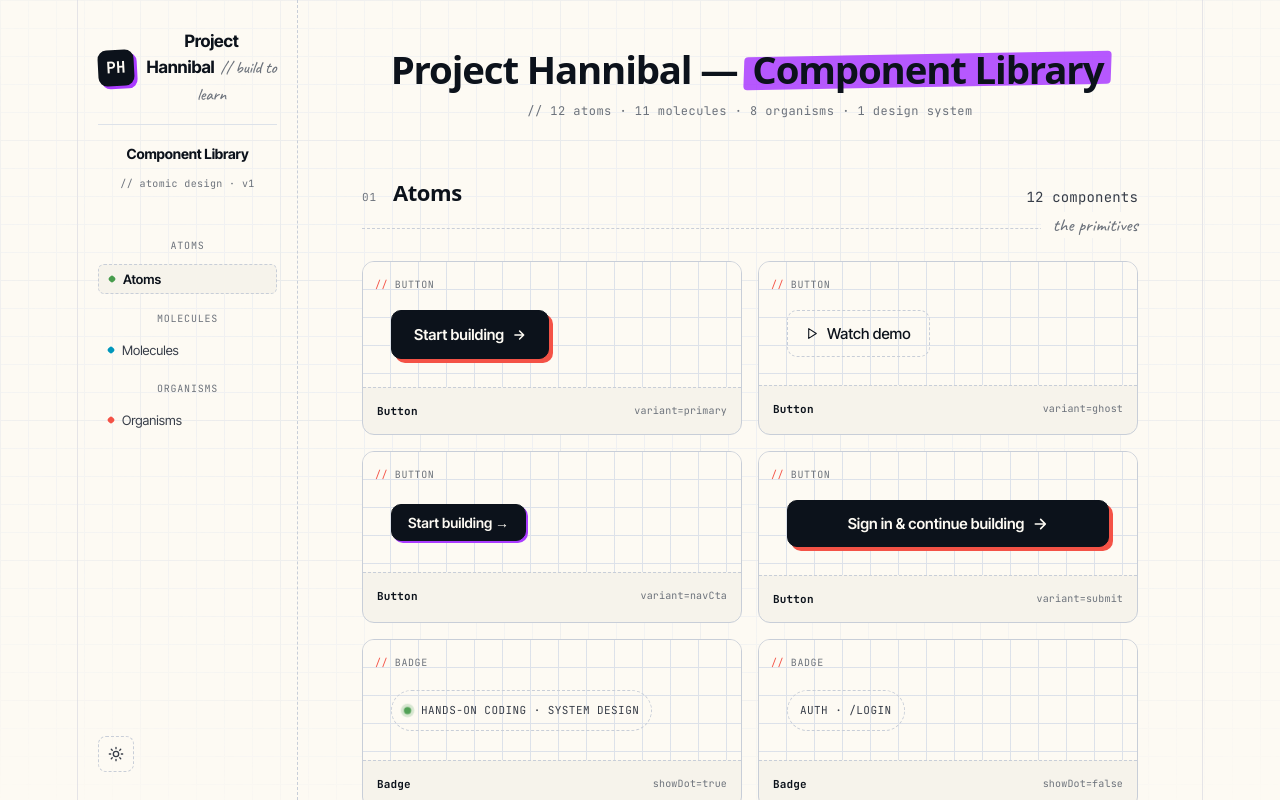
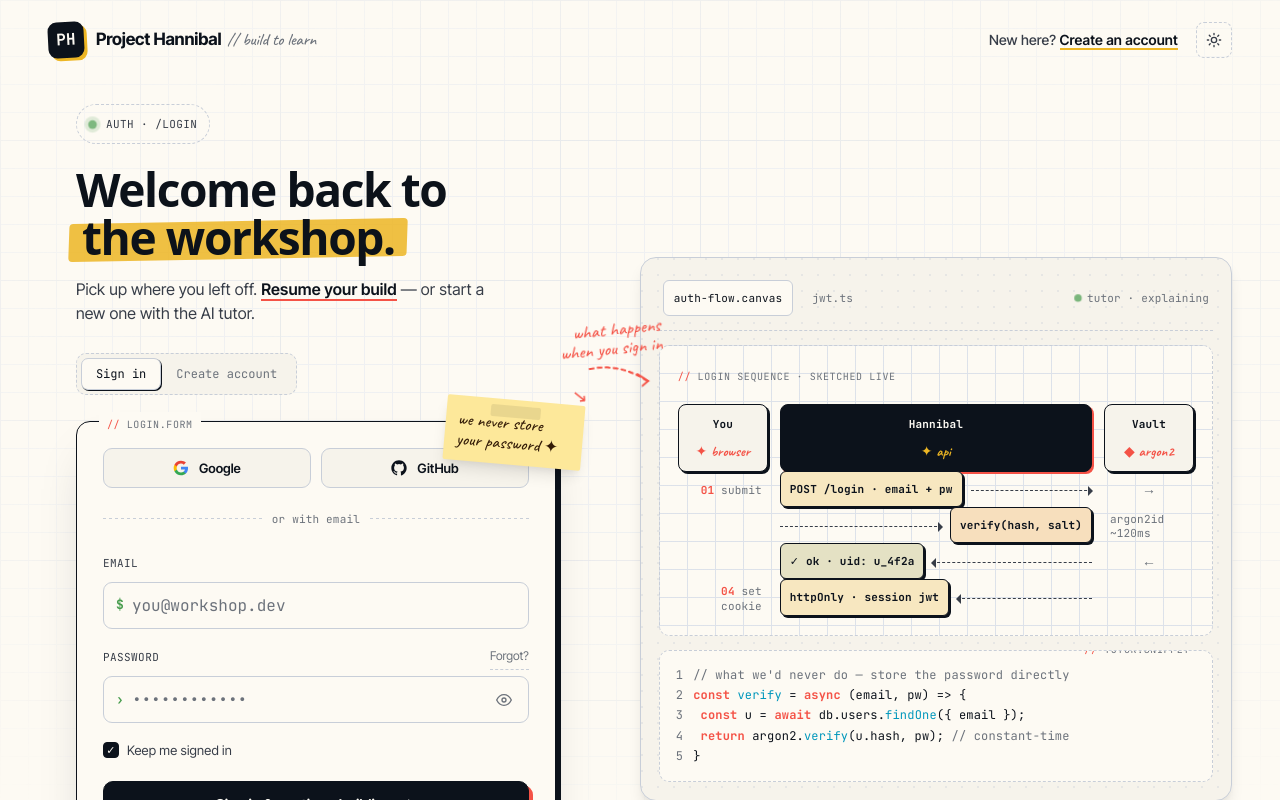
Before and after one commit to dhruva-nu/Project-hannibal, a React (Vite) app in the folder frontend/: page / in a window 1280 px wide. Shown: the top 800 px of the page. Built offline with nearby package versions, Linux system fonts and the light colour scheme.

Commit message:
created login page front end

```diff
--- a/frontend/src/App.tsx
+++ b/frontend/src/App.tsx
@@ -1,7 +1,7 @@
-import { Storyboard } from "@/pages/Storyboard/Storyboard";
+import { Login } from "@/pages/Login/Login";
 
 function App() {
-  return <Storyboard />;
+  return <Login />;
 }
 
 export default App;
--- a/frontend/src/index.css
+++ b/frontend/src/index.css
@@ -4,9 +4,8 @@
   --bg: #fff;
   --border: #e5e4e7;
   --code-bg: #f4f3ec;
-  --accent: #aa3bff;
-  --accent-bg: rgba(170, 59, 255, 0.1);
-  --accent-border: rgba(170, 59, 255, 0.5);
+  --accent-bg: rgba(237, 182, 36, 0.1);
+  --accent-border: rgba(237, 182, 36, 0.5);
   --social-bg: rgba(244, 243, 236, 0.5);
   --shadow:
     rgba(0, 0, 0, 0.1) 0 10px 15px -3px, rgba(0, 0, 0, 0.05) 0 4px 6px -2px;
@@ -37,9 +36,8 @@
     --bg: #16171d;
     --border: #2e303a;
     --code-bg: #1f2028;
-    --accent: #c084fc;
-    --accent-bg: rgba(192, 132, 252, 0.15);
-    --accent-border: rgba(192, 132, 252, 0.5);
+    --accent-bg: rgba(237, 182, 36, 0.15);
+    --accent-border: rgba(237, 182, 36, 0.5);
     --social-bg: rgba(47, 48, 58, 0.5);
     --shadow:
       rgba(0, 0, 0, 0.4) 0 10px 15px -3px, rgba(0, 0, 0, 0.25) 0 4px 6px -2px;
@@ -51,11 +49,10 @@
 }
 
 #root {
-  width: 1126px;
+  width: 100%;
   max-width: 100%;
-  margin: 0 auto;
-  text-align: center;
-  border-inline: 1px solid var(--border);
+  margin: 0;
+  text-align: left;
   min-height: 100svh;
   display: flex;
   flex-direction: column;
--- /dev/null
+++ b/frontend/src/pages/Login/Login.module.css
@@ -0,0 +1,156 @@
+.stage {
+  position: relative;
+  z-index: 1;
+  min-height: 100vh;
+  display: flex;
+  flex-direction: column;
+}
+
+/* ── Nav ── */
+.nav {
+  display: flex;
+  align-items: center;
+  justify-content: space-between;
+  padding: 22px 48px;
+  max-width: 1440px;
+  margin: 0 auto;
+  width: 100%;
+}
+
+.navRight {
+  display: flex;
+  align-items: center;
+  gap: 18px;
+}
+
+.navText {
+  color: var(--ink-soft);
+  font-size: 14px;
+  font-weight: 500;
+}
+
+.navAction {
+  color: var(--ink);
+  text-decoration: none;
+  font-weight: 600;
+  border-bottom: 2px solid var(--accent);
+}
+
+/* ── Main grid ── */
+.main {
+  flex: 1;
+  max-width: 1440px;
+  margin: 0 auto;
+  width: 100%;
+  padding: 24px 48px 48px;
+  display: grid;
+  grid-template-columns: minmax(0, 0.95fr) minmax(0, 1.05fr);
+  gap: 56px;
+  align-items: center;
+}
+
+/* ── Auth column (left) ── */
+.authCol {
+  position: relative;
+  max-width: 480px;
+  justify-self: center;
+  width: 100%;
+}
+
+.eyebrow {
+  margin-bottom: 22px;
+}
+
+.title {
+  font-size: clamp(34px, 3.6vw, 48px);
+  line-height: 1.05;
+  letter-spacing: -0.03em;
+  font-weight: 700;
+  margin: 0 0 14px;
+  color: #0c121a;
+}
+
+:global([data-theme="dark"]) .title {
+  color: var(--ink);
+}
+
+.marker {
+  position: relative;
+  display: inline-block;
+  padding: 0 6px;
+}
+
+.marker::before {
+  content: "";
+  position: absolute;
+  inset: 14% -2% 8% -2%;
+  background: var(--accent);
+  z-index: -1;
+  transform: skew(-3deg) rotate(-1deg);
+  border-radius: 4px;
+  opacity: 0.85;
+}
+
+.subtitle {
+  font-size: 16px;
+  color: var(--ink-soft);
+  line-height: 1.5;
+  margin: 0 0 28px;
+  max-width: 420px;
+}
+
+.subtitleLink {
+  color: var(--ink);
+  font-weight: 600;
+  text-decoration: none;
+  border-bottom: 2px solid var(--accent-2);
+}
+
+/* ── Demo column (right) ── */
+.demoCol {
+  position: relative;
+  min-width: 0;
+}
+
+.floatAnno {
+  position: absolute;
+  font-family: var(--font-hand);
+  font-size: 18px;
+  color: var(--accent-2);
+  pointer-events: none;
+  z-index: 3;
+  line-height: 1.05;
+  top: 64px;
+  left: -86px;
+  transform: rotate(-6deg);
+  width: 110px;
+  text-align: right;
+  margin: 0;
+}
+
+/* ── Responsive ── */
+@media (max-width: 1100px) {
+  .main {
+    grid-template-columns: 1fr;
+    padding: 16px 24px 60px;
+    gap: 36px;
+  }
+
+  .nav {
+    padding: 18px 24px;
+  }
+
+  .floatAnno {
+    display: none;
+  }
+
+  .authCol {
+    max-width: 520px;
+  }
+}
+
+@media (max-width: 560px) {
+  .title {
+    font-size: 32px;
+  }
+}
--- /dev/null
+++ b/frontend/src/pages/Login/Login.tsx
@@ -0,0 +1,141 @@
+import { useEffect, useState } from "react";
+
+import { Badge, PaperBg, ThemeToggle } from "@/shared/components/atoms";
+import { NavBrand, Tabs, TrustPillStrip } from "@/shared/components/molecules";
+import { AuthFlowDiagram, LoginForm } from "@/shared/components/organisms";
+import type { Theme } from "@/shared/types";
+
+import styles from "./Login.module.css";
+
+type FormMode = "signin" | "signup";
+
+const AUTH_TABS = [
+  { id: "signin", label: "Sign in" },
+  { id: "signup", label: "Create account" },
+];
+
+const TRUST_ITEMS = [
+  { label: "SSO ready" },
+  { label: "SOC 2 type II" },
+  { label: "2FA" },
+];
+
+export const Login = () => {
+  const [theme, setTheme] = useState<Theme>("light");
+  const [activeTab, setActiveTab] = useState<FormMode>("signin");
+
+  useEffect(() => {
+    document.documentElement.setAttribute("data-theme", theme);
+  }, [theme]);
+
+  const handleThemeToggle = () => {
+    setTheme((prev) => (prev === "light" ? "dark" : "light"));
+  };
+
+  const handleTabChange = (id: string) => {
+    setActiveTab(id as FormMode);
+  };
+
+  const handleSubmit = async (): Promise<void> => {
+    // TODO: wire to auth service
+    await new Promise<void>((resolve) => setTimeout(resolve, 900));
+  };
+
+  return (
+    <>
+      <PaperBg />
+
+      <div className={styles.stage}>
+        <nav className={styles.nav} aria-label="Main navigation">
+          <NavBrand href="Hero.html" />
+          <div className={styles.navRight}>
+            <span className={styles.navText}>
+              New here?{" "}
+              <a href="#" className={styles.navAction}>
+                Create an account
+              </a>
+            </span>
+            <ThemeToggle theme={theme} onToggle={handleThemeToggle} />
+          </div>
+        </nav>
+
+        <main className={styles.main}>
+          {/* LEFT: form column */}
+          <div className={styles.authCol}>
+            <div className={styles.eyebrow}>
+              <Badge label="auth · /login" />
+            </div>
+
+            <h1 className={styles.title}>
+              {activeTab === "signin" ? (
+                <>
+                  Welcome back to
+                  <br />
+                </>
+              ) : (
+                "Join "
+              )}
+              <span className={styles.marker}>the workshop.</span>
+            </h1>
+
+            <p className={styles.subtitle}>
+              {activeTab === "signin" ? (
+                <>
+                  Pick up where you left off.{" "}
+                  <a href="#" className={styles.subtitleLink}>
+                    Resume your build
+                  </a>{" "}
+                  — or start a new one with the AI tutor.
+                </>
+              ) : (
+                <>
+                  Start your journey.{" "}
+                  <a href="#" className={styles.subtitleLink}>
+                    Explore the curriculum
+                  </a>{" "}
+                  — or jump right in with the AI tutor.
+                </>
+              )}
+            </p>
+
+            <Tabs
+              tabs={AUTH_TABS}
+              activeId={activeTab}
+              onChange={handleTabChange}
+            />
+
+            <LoginForm
+              mode={activeTab}
+              onSubmit={handleSubmit}
+            />
+
+            <TrustPillStrip items={TRUST_ITEMS} />
+          </div>
+
+          {/* RIGHT: auth flow demo */}
+          <div className={styles.demoCol}>
+            <p className={styles.floatAnno} aria-hidden="true">
+              what happens
+              <br />
+              when you sign in ↘
+              <svg
+                width="80"
+                height="40"
+                viewBox="0 0 80 40"
+                fill="none"
+                stroke="currentColor"
+                strokeWidth={2}
+                strokeLinecap="round"
+                aria-hidden="true"
+              >
+                <path d="M5 8 Q 35 5, 60 25" strokeDasharray="4 4" />
+                <path d="M52 18 L 62 26 L 56 30" />
+              </svg>
+            </p>
+            <AuthFlowDiagram />
+          </div>
+        </main>
+      </div>
+    </>
+  );
+};
--- a/frontend/src/shared/components/organisms/LoginForm/LoginForm.module.css
+++ b/frontend/src/shared/components/organisms/LoginForm/LoginForm.module.css
@@ -5,6 +5,7 @@
   border-radius: var(--r-14);
   padding: var(--sp-26);
   box-shadow: var(--sp-5) var(--sp-5) 0 var(--ink), var(--shadow-lg);
+  margin: var(--sp-26) 0;
 }
 
 .cardTag {
--- a/frontend/src/styles/tokens.css
+++ b/frontend/src/styles/tokens.css
@@ -7,38 +7,38 @@
 
 :root {
   /* ── Color: Surface ── */
-  --paper:      oklch(0.985 0.01 90);
-  --paper-2:    oklch(0.965 0.012 90);
+  --paper: oklch(0.985 0.01 90);
+  --paper-2: oklch(0.965 0.012 90);
 
   /* ── Color: Ink ── */
-  --ink:        oklch(0.18 0.02 260);
-  --ink-soft:   oklch(0.36 0.02 260);
-  --ink-faint:  oklch(0.55 0.015 260);
+  --ink: oklch(0.18 0.02 260);
+  --ink-soft: oklch(0.36 0.02 260);
+  --ink-faint: oklch(0.55 0.015 260);
 
   /* ── Color: Rules / grid ── */
-  --rule:       oklch(0.85 0.015 260);
-  --rule-soft:  oklch(0.91 0.012 260);
-  --grid:       oklch(0.93 0.012 260);
+  --rule: oklch(0.85 0.015 260);
+  --rule-soft: oklch(0.91 0.012 260);
+  --grid: oklch(0.93 0.012 260);
 
   /* ── Color: Accents ── */
-  --accent:     oklch(0.78 0.18 85);
-  --accent-2:   oklch(0.66 0.20 28);
-  --accent-3:   oklch(0.62 0.13 220);
-  --accent-4:   oklch(0.62 0.14 145);
-  --sticky:     oklch(0.93 0.10 95);
+  --accent: #edb624;
+  --accent-2: oklch(0.66 0.20 28);
+  --accent-3: oklch(0.62 0.13 220);
+  --accent-4: oklch(0.62 0.14 145);
+  --sticky: oklch(0.93 0.10 95);
 
   /* ── Color: Accent palettes (for JS switching) ── */
   --accent-highlighter-1: oklch(0.78 0.18 85);
   --accent-highlighter-2: oklch(0.66 0.20 28);
-  --accent-coral-1:       oklch(0.72 0.16 28);
-  --accent-coral-2:       oklch(0.68 0.14 200);
-  --accent-lime-1:        oklch(0.85 0.18 130);
-  --accent-lime-2:        oklch(0.55 0.18 280);
-  --accent-blueprint-1:   oklch(0.72 0.13 230);
-  --accent-blueprint-2:   oklch(0.66 0.16 35);
+  --accent-coral-1: oklch(0.72 0.16 28);
+  --accent-coral-2: oklch(0.68 0.14 200);
+  --accent-lime-1: oklch(0.85 0.18 130);
+  --accent-lime-2: oklch(0.55 0.18 280);
+  --accent-blueprint-1: oklch(0.72 0.13 230);
+  --accent-blueprint-2: oklch(0.66 0.16 35);
 
   /* ── Shadows ── */
-  --shadow:    0 1px 0 rgba(20, 22, 40, 0.04), 0 6px 18px -8px rgba(20, 22, 40, 0.18);
+  --shadow: 0 1px 0 rgba(20, 22, 40, 0.04), 0 6px 18px -8px rgba(20, 22, 40, 0.18);
   --shadow-lg: 0 1px 0 rgba(20, 22, 40, 0.04), 0 24px 48px -20px rgba(20, 22, 40, 0.25);
 
   /* ── Typography: font families ── */
@@ -47,98 +47,138 @@
   --font-hand: "Caveat", cursive;
 
   /* ── Typography: font sizes ── */
-  --fs-2xs:        10px;   /* // code tags, uppercase labels          */
-  --fs-xs:         11px;   /* monospace UI labels, eyebrows, board tabs */
-  --fs-sm:         12px;   /* code snippets, footnotes, meta text      */
-  --fs-md:         13px;   /* chat messages, field inputs              */
-  --fs-base:       14px;   /* nav links, oauth labels, body            */
-  --fs-lg:         15px;   /* buttons, step descriptions               */
-  --fs-xl:         16px;   /* form inputs, subtitle                    */
-  --fs-hand-sm:    17px;   /* Caveat: sticky notes                     */
-  --fs-hand:       18px;   /* Caveat: section labels, annotations      */
-  --fs-section:    22px;   /* section titles                           */
-  --fs-display-sm: clamp(28px, 3vw, 42px);   /* storyboard page title  */
-  --fs-display-md: clamp(34px, 3.6vw, 48px); /* auth page title        */
-  --fs-display-lg: clamp(40px, 4.6vw, 72px); /* hero headline          */
+  --fs-2xs: 10px;
+  /* // code tags, uppercase labels          */
+  --fs-xs: 11px;
+  /* monospace UI labels, eyebrows, board tabs */
+  --fs-sm: 12px;
+  /* code snippets, footnotes, meta text      */
+  --fs-md: 13px;
+  /* chat messages, field inputs              */
+  --fs-base: 14px;
+  /* nav links, oauth labels, body            */
+  --fs-lg: 15px;
+  /* buttons, step descriptions               */
+  --fs-xl: 16px;
+  /* form inputs, subtitle                    */
+  --fs-hand-sm: 17px;
+  /* Caveat: sticky notes                     */
+  --fs-hand: 18px;
+  /* Caveat: section labels, annotations      */
+  --fs-section: 22px;
+  /* section titles                           */
+  --fs-display-sm: clamp(28px, 3vw, 42px);
+  /* storyboard page title  */
+  --fs-display-md: clamp(34px, 3.6vw, 48px);
+  /* auth page title        */
+  --fs-display-lg: clamp(40px, 4.6vw, 72px);
+  /* hero headline          */
 
   /* ── Border widths ── */
-  --bw-1:  1px;
-  --bw-2:  1.5px;
-  --bw-3:  2px;
-  --bw-4:  2.5px;   /* SVG stroke on primary CTAs */
+  --bw-1: 1px;
+  --bw-2: 1.5px;
+  --bw-3: 2px;
+  --bw-4: 2.5px;
+  /* SVG stroke on primary CTAs */
 
   /* ── Border radii ── */
-  --r-2:    2px;    /* sticky notes                                */
-  --r-4:    4px;    /* inline code bg, bubble corner               */
-  --r-6:    6px;    /* send btn, trust pill, board tab             */
-  --r-7:    7px;    /* tab inner pills                             */
-  --r-8:    8px;    /* theme toggle, nav cta                       */
-  --r-9:    9px;    /* input wrap, oauth button                    */
-  --r-10:   10px;   /* canvas node, diagram area                   */
-  --r-12:   12px;   /* storyboard story card                       */
-  --r-14:   14px;   /* login card                                  */
-  --r-16:   16px;   /* canvas board, demo board                    */
-  --r-full: 999px;  /* pill shapes                                 */
+  --r-2: 2px;
+  /* sticky notes                                */
+  --r-4: 4px;
+  /* inline code bg, bubble corner               */
+  --r-6: 6px;
+  /* send btn, trust pill, board tab             */
+  --r-7: 7px;
+  /* tab inner pills                             */
+  --r-8: 8px;
+  /* theme toggle, nav cta                       */
+  --r-9: 9px;
+  /* input wrap, oauth button                    */
+  --r-10: 10px;
+  /* canvas node, diagram area                   */
+  --r-12: 12px;
+  /* storyboard story card                       */
+  --r-14: 14px;
+  /* login card                                  */
+  --r-16: 16px;
+  /* canvas board, demo board                    */
+  --r-full: 999px;
+  /* pill shapes                                 */
 
   /* ── Spacing scale (named by px value) ── */
-  --sp-1:   1px;
-  --sp-2:   2px;
-  --sp-3:   3px;
-  --sp-4:   4px;
-  --sp-5:   5px;
-  --sp-6:   6px;
-  --sp-7:   7px;
-  --sp-8:   8px;
-  --sp-9:   9px;
-  --sp-10:  10px;
-  --sp-11:  11px;
-  --sp-12:  12px;
-  --sp-13:  13px;
-  --sp-14:  14px;
-  --sp-16:  16px;
-  --sp-18:  18px;
-  --sp-20:  20px;
-  --sp-22:  22px;
-  --sp-24:  24px;
-  --sp-26:  26px;
-  --sp-27:  27px;   /* graph-paper grid cell (stop position)       */
-  --sp-28:  28px;
-  --sp-32:  32px;
-  --sp-36:  36px;
-  --sp-40:  40px;
-  --sp-48:  48px;
-  --sp-50:  50px;   /* sticky note tape width                      */
-  --sp-56:  56px;
-  --sp-64:  64px;
-  --sp-70:  70px;   /* swimlane column (narrow breakpoint)         */
-  --sp-80:  80px;
-  --sp-90:  90px;   /* swimlane column (normal)                    */
-  --sp-96:  96px;
-  --sp-110: 110px;  /* diagram node min-width                      */
+  --sp-1: 1px;
+  --sp-2: 2px;
+  --sp-3: 3px;
+  --sp-4: 4px;
+  --sp-5: 5px;
+  --sp-6: 6px;
+  --sp-7: 7px;
+  --sp-8: 8px;
+  --sp-9: 9px;
+  --sp-10: 10px;
+  --sp-11: 11px;
+  --sp-12: 12px;
+  --sp-13: 13px;
+  --sp-14: 14px;
+  --sp-16: 16px;
+  --sp-18: 18px;
+  --sp-20: 20px;
+  --sp-22: 22px;
+  --sp-24: 24px;
+  --sp-26: 26px;
+  --sp-27: 27px;
+  /* graph-paper grid cell (stop position)       */
+  --sp-28: 28px;
+  --sp-32: 32px;
+  --sp-36: 36px;
+  --sp-40: 40px;
+  --sp-48: 48px;
+  --sp-50: 50px;
+  /* sticky note tape width                      */
+  --sp-56: 56px;
+  --sp-64: 64px;
+  --sp-70: 70px;
+  /* swimlane column (narrow breakpoint)         */
+  --sp-80: 80px;
+  --sp-90: 90px;
+  /* swimlane column (normal)                    */
+  --sp-96: 96px;
+  --sp-110: 110px;
+  /* diagram node min-width                      */
   --sp-120: 120px;
-  --sp-138: 138px;  /* sticky note width                           */
-  --sp-140: 140px;  /* graph-paper major grid cell                 */
-  --sp-220: 220px;  /* sidebar width                               */
-  --sp-250: 250px;  /* chat panel max-height                       */
-  --sp-280: 280px;  /* diagram area min-height                     */
-  --sp-300: 300px;  /* storyboard grid column min                  */
-  --sp-420: 420px;  /* storyboard wide grid column min             */
-  --sp-460: 460px;  /* login form max-width                        */
-  --sp-560: 560px;  /* canvas board body height                    */
-  --sp-1440: 1440px; /* global max-width container                 */
+  --sp-138: 138px;
+  /* sticky note width                           */
+  --sp-140: 140px;
+  /* graph-paper major grid cell                 */
+  --sp-220: 220px;
+  /* sidebar width                               */
+  --sp-250: 250px;
+  /* chat panel max-height                       */
+  --sp-280: 280px;
+  /* diagram area min-height                     */
+  --sp-300: 300px;
+  /* storyboard grid column min                  */
+  --sp-420: 420px;
+  /* storyboard wide grid column min             */
+  --sp-460: 460px;
+  /* login form max-width                        */
+  --sp-560: 560px;
+  /* canvas board body height                    */
+  --sp-1440: 1440px;
+  /* global max-width container                 */
 }
 
 /* ── Dark theme overrides ── */
 [data-theme="dark"] {
-  --paper:     oklch(0.18 0.02 260);
-  --paper-2:   oklch(0.22 0.022 260);
-  --ink:       oklch(0.96 0.01 90);
-  --ink-soft:  oklch(0.78 0.015 90);
+  --paper: oklch(0.18 0.02 260);
+  --paper-2: oklch(0.22 0.022 260);
+  --ink: oklch(0.96 0.01 90);
+  --ink-soft: oklch(0.78 0.015 90);
   --ink-faint: oklch(0.6 0.015 260);
-  --rule:      oklch(0.32 0.02 260);
+  --rule: oklch(0.32 0.02 260);
   --rule-soft: oklch(0.26 0.02 260);
-  --grid:      oklch(0.25 0.02 260);
-  --sticky:    oklch(0.55 0.13 95);
-  --shadow:    0 1px 0 rgba(0, 0, 0, 0.4), 0 12px 28px -10px rgba(0, 0, 0, 0.55);
+  --grid: oklch(0.25 0.02 260);
+  --sticky: oklch(0.55 0.13 95);
+  --shadow: 0 1px 0 rgba(0, 0, 0, 0.4), 0 12px 28px -10px rgba(0, 0, 0, 0.55);
   --shadow-lg: 0 2px 0 rgba(0, 0, 0, 0.5), 0 32px 64px -16px rgba(0, 0, 0, 0.7);
 }
```
